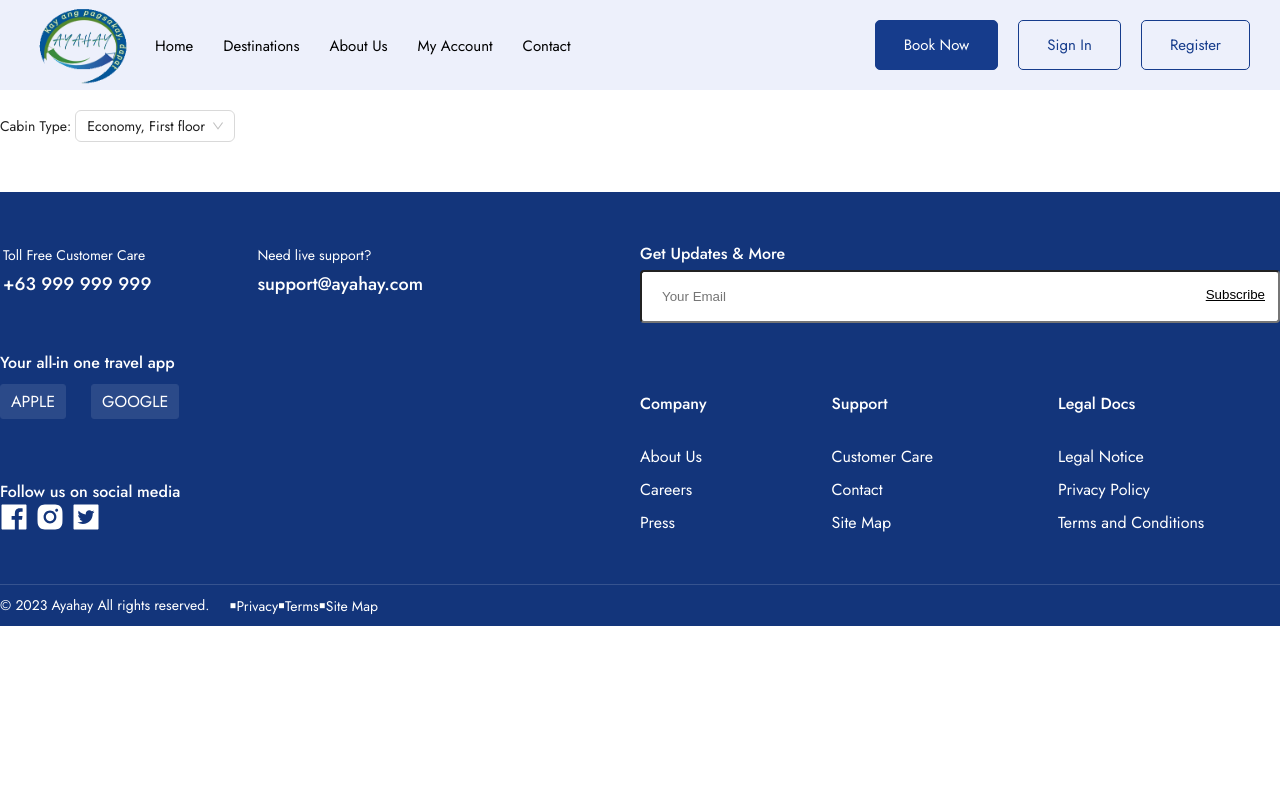
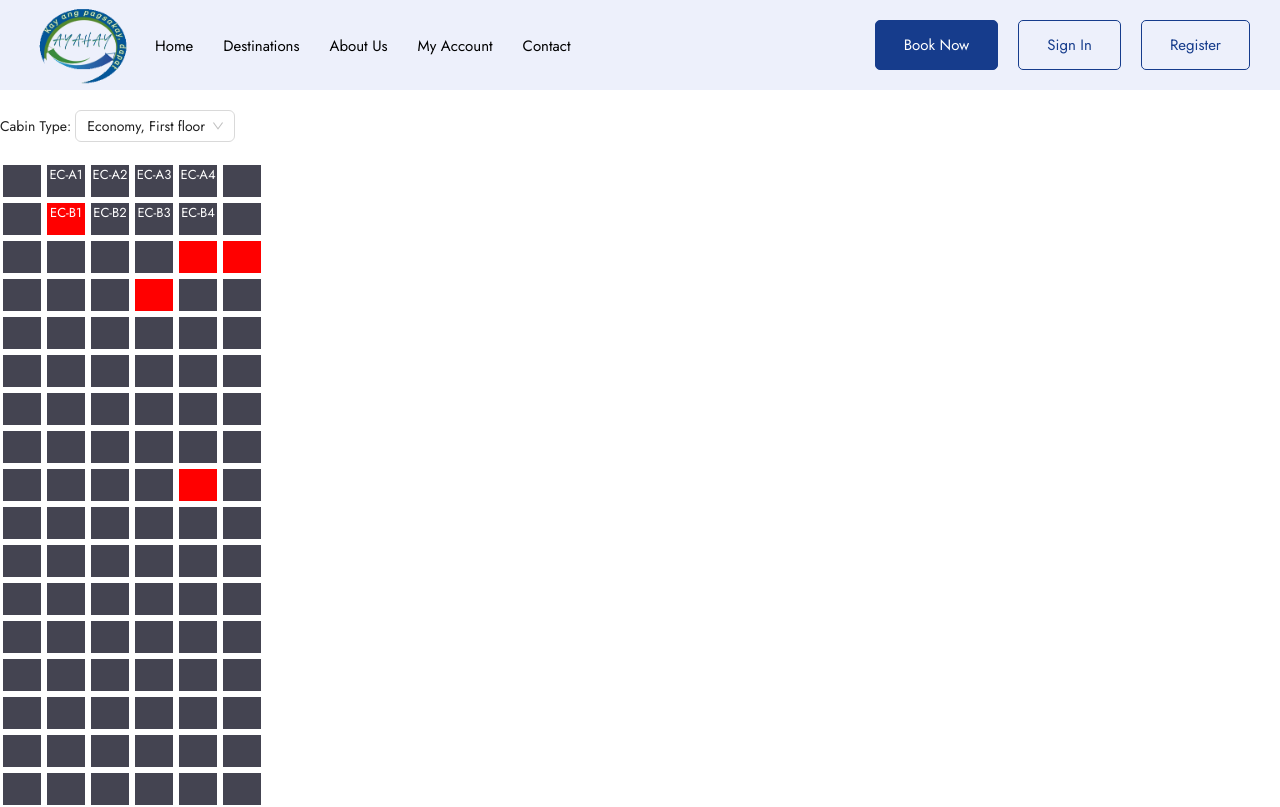
Before and after one commit to ayahayadmin/Ayahay, a Next.js app: page /seats in a window 1280 px wide. Shown: the top 807 px of the page. Built offline with nearby package versions, Linux system fonts and the light colour scheme.

Commit message:
Add block labels; Rename some variable names

```diff
--- a/app/seats/page.tsx
+++ b/app/seats/page.tsx
@@ -48,6 +48,7 @@ export default function Seats() {
   );
   const [rows, setRows] = useState(0);
   const [cols, setCols] = useState(0);
+  const [seatLayout, setSeatLayout] = useState([] as Seat[]);
   const [bookedSeats, setBookedSeats] = useState([] as Seat[]);
   const [selectedCabin, setSelectedCabin] = useState(preSelectedValue);
   const [capacity, setCapacity] = useState(0);
@@ -91,6 +92,7 @@ export default function Seats() {
     setOptions(availableCabinType);
     setRows(cabin!.numOfRows);
     setCols(cabin!.numOfCols);
+    setSeatLayout(cabin.seats);
     setCapacity(cabin!.passengerCapacity);
     setBookedSeats(seatsBooked);
     setPassengersBooked(bookingPassengers);
@@ -109,10 +111,10 @@ export default function Seats() {
   };
 
   const onSeatClick = (row: number, col: number) => {
-    const seatElement = document.getElementById(`${row} ${col}`);
+    const blockElement = document.getElementById(`${row} ${col}`);
     if (
-      seatElement?.classList.contains(`${styles.seat}`) &&
-      seatElement?.classList.contains(`${styles.sold}`)
+      blockElement?.classList.contains(`${styles.block}`) &&
+      blockElement?.classList.contains(`${styles.sold}`)
     ) {
       const passengersInSeat: BookingPassenger[] = passengersBooked.filter(
         (passenger) =>
@@ -192,7 +194,7 @@ export default function Seats() {
 
       <div className={styles.container}>
         {times(rows, (rowIdx) => {
-          let seatClassName = styles.seat;
+          let blockClassName = styles.block;
           return (
             <div className={styles.row}>
               {times(cols, (colIdx) => {
@@ -202,12 +204,18 @@ export default function Seats() {
                 })
                   ? styles.sold
                   : '';
+                let blockLabel = find(seatLayout, {
+                  rowNumber: rowIdx,
+                  columnNumber: colIdx,
+                })?.name;
                 return (
                   <div
-                    className={`${seatClassName} ${soldClassName}`}
+                    className={`${blockClassName} ${soldClassName}`}
                     id={`${rowIdx} ${colIdx}`}
                     onClick={() => onSeatClick(rowIdx, colIdx)}
-                  ></div>
+                  >
+                    {blockLabel}
+                  </div>
                 );
               })}
             </div>
```
